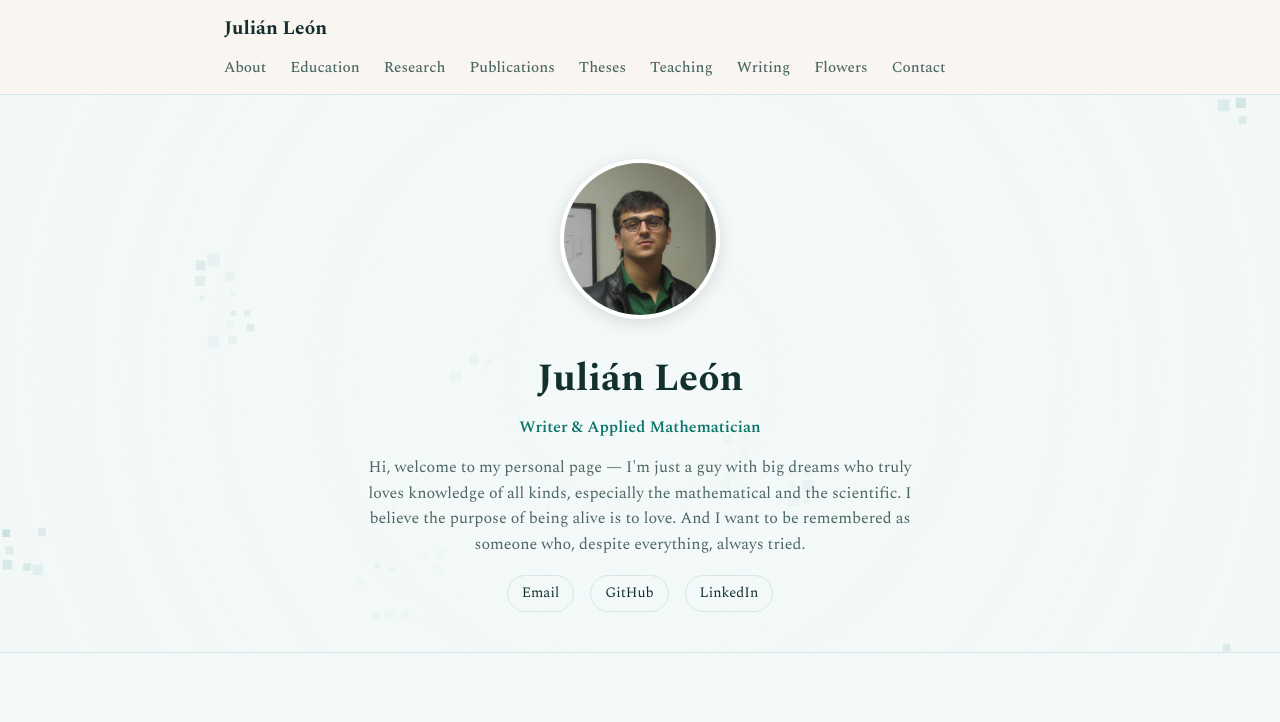
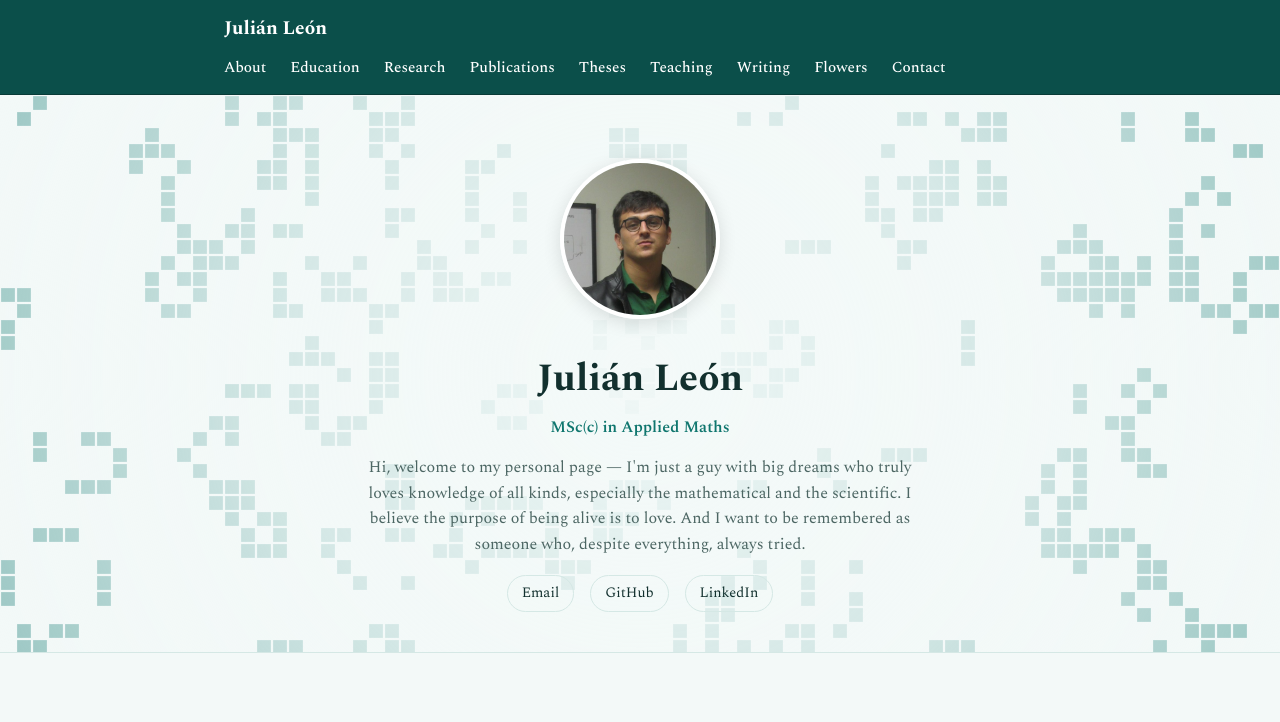
Before and after one commit to Jleon13/jleon13.github.io, a plain HTML site: page index.html in a window 1280 px wide. Shown: the top 722 px of the page. Drawn offline with nearby package versions, Linux system fonts and the light colour scheme.

Commit message:
Tetris-style Game of Life squares, stronger teal nav bar, tagline update
- Hero tagline now reads "MSc(c) in Applied Maths"
- Nav bar: strong solid teal background with white text/links
- Game of Life squares now uniform size, higher opacity, tetris-like
  blocky grid; simulation logic (Conway's rules) unchanged

Co-Authored-By: Claude Sonnet 5 <noreply@anthropic.com>

```diff
--- a/css/style.css
+++ b/css/style.css
@@ -32,9 +32,9 @@ a:hover { text-decoration: underline; }
 nav {
   position: sticky;
   top: 0;
-  background: rgba(250, 246, 240, 0.92);
+  background: #0b4f4a;
   backdrop-filter: blur(6px);
-  border-bottom: 1px solid var(--border);
+  border-bottom: 1px solid #083b37;
   z-index: 10;
 }
 nav .wrap {
@@ -49,16 +49,16 @@ nav .brand {
   font-family: var(--serif);
   font-weight: 700;
   font-size: 1.2rem;
-  color: var(--ink);
+  color: #ffffff;
 }
 nav .links a {
-  color: var(--ink-soft);
+  color: #ffffff;
   margin-left: 20px;
   font-size: 0.95rem;
   font-weight: 500;
 }
 nav .links a:first-child { margin-left: 0; }
-nav .links a:hover { color: var(--accent); text-decoration: none; }
+nav .links a:hover { color: var(--accent-soft); text-decoration: none; }
 
 /* Hero */
 .hero {
--- a/index.html
+++ b/index.html
@@ -33,7 +33,7 @@
     <div class="wrap">
       <img src="images/mephoto.jpeg" alt="Julián León">
       <h1>Julián León</h1>
-      <div class="tagline">Writer &amp; Applied Mathematician</div>
+      <div class="tagline">MSc(c) in Applied Maths</div>
       <p class="intro">
         Hi, welcome to my personal page — I'm just a guy with big dreams who truly loves
         knowledge of all kinds, especially the mathematical and the scientific. I believe the
--- a/js/life.js
+++ b/js/life.js
@@ -7,14 +7,14 @@
   var reduceMotion = window.matchMedia("(prefers-reduced-motion: reduce)").matches;
 
   var CELL = 16;
-  var SEED_DENSITY_MAX = 0.22;
-  var PATCH = 4; // coarse blocks used to vary seed density, so the
-                 // starting soup clumps unevenly instead of an even scatter
+  var CELL_FILL = 0.86; // uniform, tetris-like blocks with a thin grid gap
+  var SEED_DENSITY = 0.18;
   var TICK_MS = 400;
   var ACCENT = "15, 118, 110";
+  var CELL_ALPHA = 0.38;
   var BG = "243, 249, 248"; // matches --bg, used for the vignette fade
 
-  var cols, rows, grid, style, dpr;
+  var cols, rows, grid, dpr;
 
   function resize() {
     var rect = hero.getBoundingClientRect();
@@ -28,36 +28,10 @@
     draw();
   }
 
-  // Each live cell gets its own random size/opacity/offset, assigned
-  // once at birth and kept while it stays alive, so the pattern reads
-  // as scattered and organic rather than a uniform grid of identical marks.
-  function randomStyle() {
-    return {
-      size: CELL * (0.28 + Math.random() * 0.55),
-      alpha: 0.05 + Math.random() * 0.16,
-      dx: (Math.random() - 0.5) * CELL * 0.4,
-      dy: (Math.random() - 0.5) * CELL * 0.4,
-    };
-  }
-
   function seed() {
     grid = new Uint8Array(cols * rows);
-    style = new Array(cols * rows);
-    var patchCols = Math.ceil(cols / PATCH);
-    var patchRows = Math.ceil(rows / PATCH);
-    var density = new Array(patchCols * patchRows);
-    for (var p = 0; p < density.length; p++) {
-      density[p] = Math.random() * Math.random(); // biased low, occasional bursts
-    }
-    for (var y = 0; y < rows; y++) {
-      for (var x = 0; x < cols; x++) {
-        var p2 = Math.floor(y / PATCH) * patchCols + Math.floor(x / PATCH);
-        var i = y * cols + x;
-        if (Math.random() < density[p2] * SEED_DENSITY_MAX) {
-          grid[i] = 1;
-          style[i] = randomStyle();
-        }
-      }
+    for (var i = 0; i < grid.length; i++) {
+      grid[i] = Math.random() < SEED_DENSITY ? 1 : 0;
     }
   }
 
@@ -69,7 +43,6 @@
 
   function step() {
     var next = new Uint8Array(cols * rows);
-    var nextStyle = new Array(cols * rows);
     var alive = 0;
     for (var y = 0; y < rows; y++) {
       for (var x = 0; x < cols; x++) {
@@ -77,19 +50,14 @@
           at(x - 1, y - 1) + at(x, y - 1) + at(x + 1, y - 1) +
           at(x - 1, y)                     + at(x + 1, y) +
           at(x - 1, y + 1) + at(x, y + 1) + at(x + 1, y + 1);
-        var i = y * cols + x;
-        var cur = grid[i];
+        var cur = at(x, y);
         var val = cur ? (n === 2 || n === 3 ? 1 : 0) : (n === 3 ? 1 : 0);
-        next[i] = val;
-        if (val) {
-          nextStyle[i] = cur ? style[i] : randomStyle();
-          alive++;
-        }
+        next[y * cols + x] = val;
+        alive += val;
       }
     }
     grid = next;
-    style = nextStyle;
-    if (alive < cols * rows * 0.015) seed();
+    if (alive < cols * rows * 0.02) seed();
   }
 
   function draw() {
@@ -97,18 +65,17 @@
     var h = canvas.height / dpr;
     ctx.clearRect(0, 0, w, h);
 
+    var size = CELL * CELL_FILL;
+    var half = size / 2;
+    ctx.fillStyle = "rgba(" + ACCENT + ", " + CELL_ALPHA + ")";
     for (var y = 0; y < rows; y++) {
       for (var x = 0; x < cols; x++) {
-        var i = y * cols + x;
-        if (grid[i]) {
-          var s = style[i];
-          var half = s.size / 2;
-          ctx.fillStyle = "rgba(" + ACCENT + ", " + s.alpha.toFixed(2) + ")";
+        if (grid[y * cols + x]) {
           ctx.fillRect(
-            x * CELL + CELL / 2 - half + s.dx,
-            y * CELL + CELL / 2 - half + s.dy,
-            s.size,
-            s.size
+            x * CELL + CELL / 2 - half,
+            y * CELL + CELL / 2 - half,
+            size,
+            size
           );
         }
       }
```
